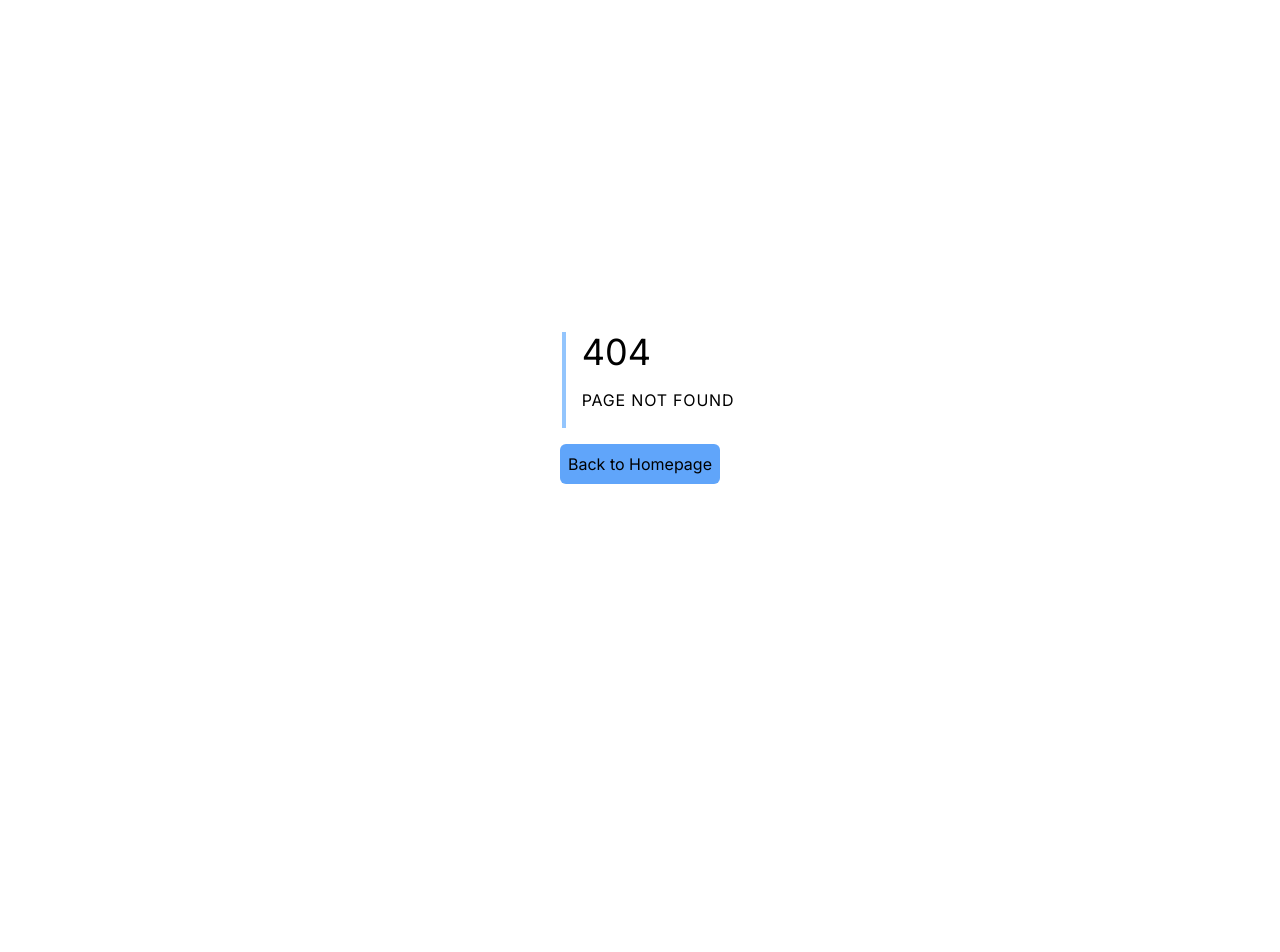
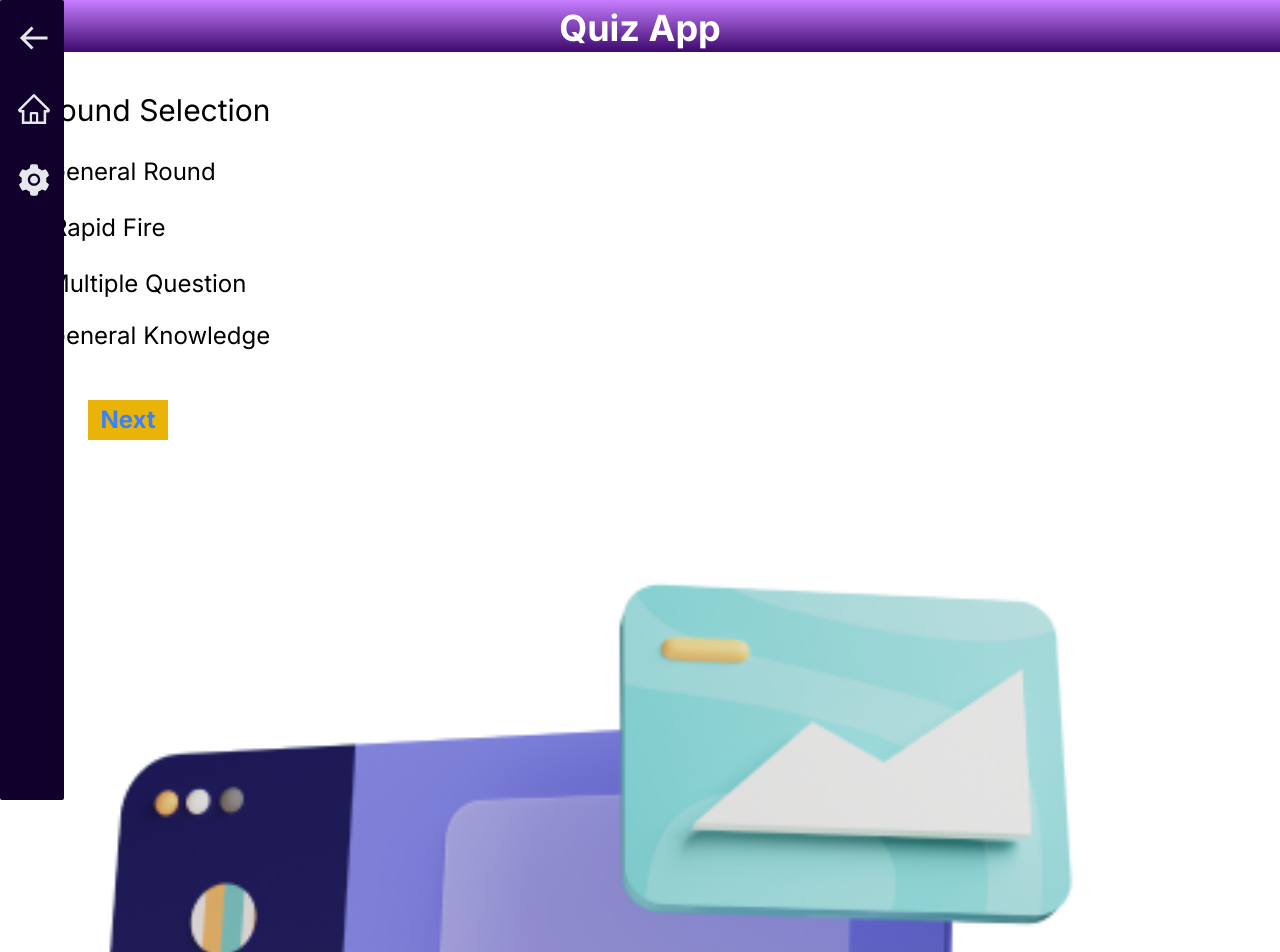
Before and after one commit to cdyniranjan7321/Quiz_App_Project_in_React_Js, a Next.js app: page /round in a window 1280 px wide. Before the commit this address had no page. Shown: the top 952 px of the page. Before the commit the page ends 800 px from the top, so only its background shows below. Built offline with nearby package versions, Linux system fonts and the light colour scheme.

Commit message:
QA-6 create round selection page

```diff
--- /dev/null
+++ b/src/app/round/page.tsx
@@ -0,0 +1,32 @@
+import Navbar from '@/components/Navbar'
+import Sidebar from '@/components/Sidebar'
+import React from 'react'
+
+const Round = () => {
+  return (
+    <div>
+        <Navbar />
+        <Sidebar />
+      <div  className=" flex-col pt-10 pl-10 ">
+        <h1 className="text-black-500 text-3xl">  Round Selection</h1>
+        <h2  className="bg-white rounded-md mt-6 pl-2 text-bold  pt-1 text-2xl h-9 w-[80%]"> <button>General Round</button></h2>
+        <h3  className="bg-white rounded-md pl-3  mt-6 text-2xl  pt- h-15 w-[60%] "><button> Rapid Fire</button></h3>
+        <h4  className="bg-white rounded-md   pl-2 mt-6  text-2xl h-15  w-[90%]"><button> Multiple Question</button></h4>
+        <h5  className="bg-white rounded-md  pl-2 mt-5 text-2xl h-15  w-30  pr-2"> <button>General Knowledge</button></h5>
+        <div className="pl-12 pt-12  ">
+          <button className="text-2xl font-bold text-blue-500 h-10 w-20  bg-yellow-500 "> Next</button>
+        </div>
+        </div>
+        <div>
+        <img className=' p-7 w-[90%] h-[60%]'
+                  src='./Other 07.png '
+                  alt='' />
+        </div>
+
+
+        <div className="text-3xl text-white-300 bg-purple-500"> </div>
+      </div>
+  )
+}
+
+export default Round
```
